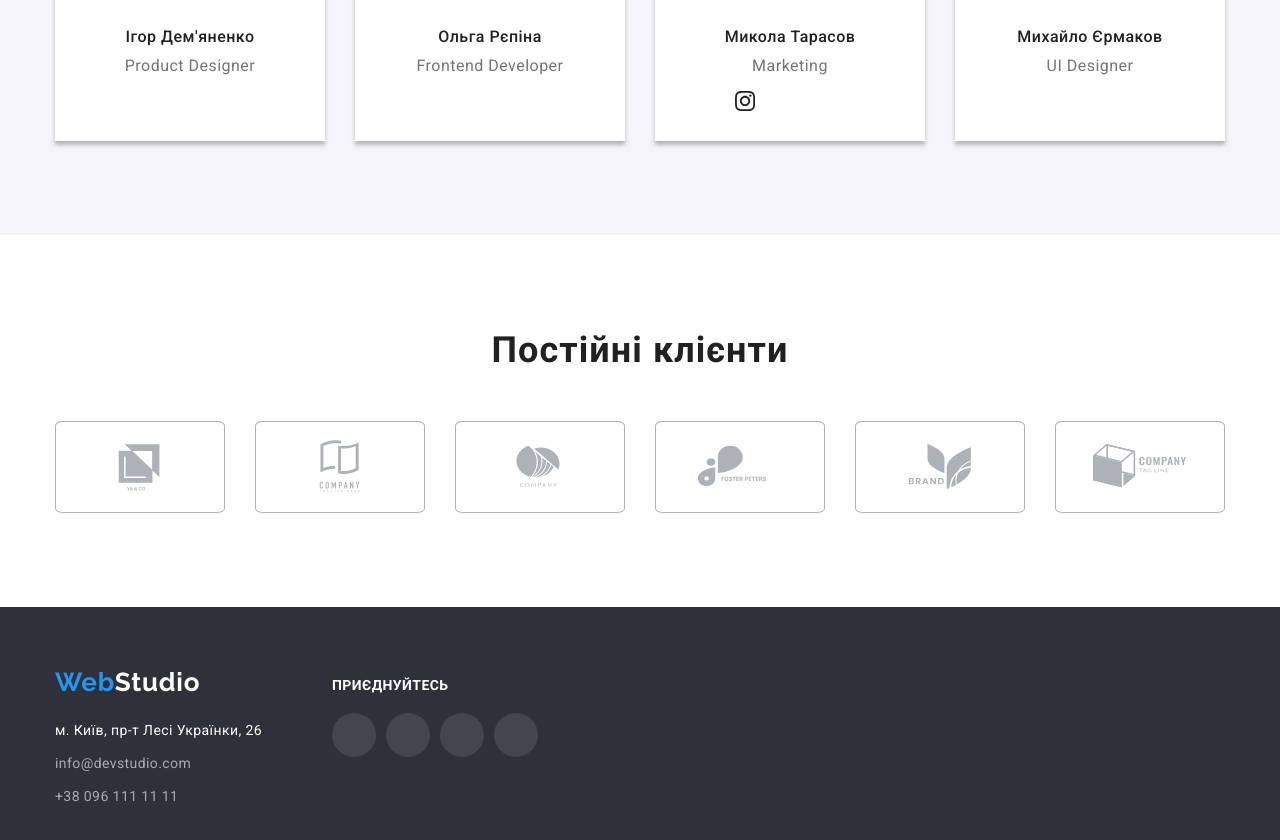
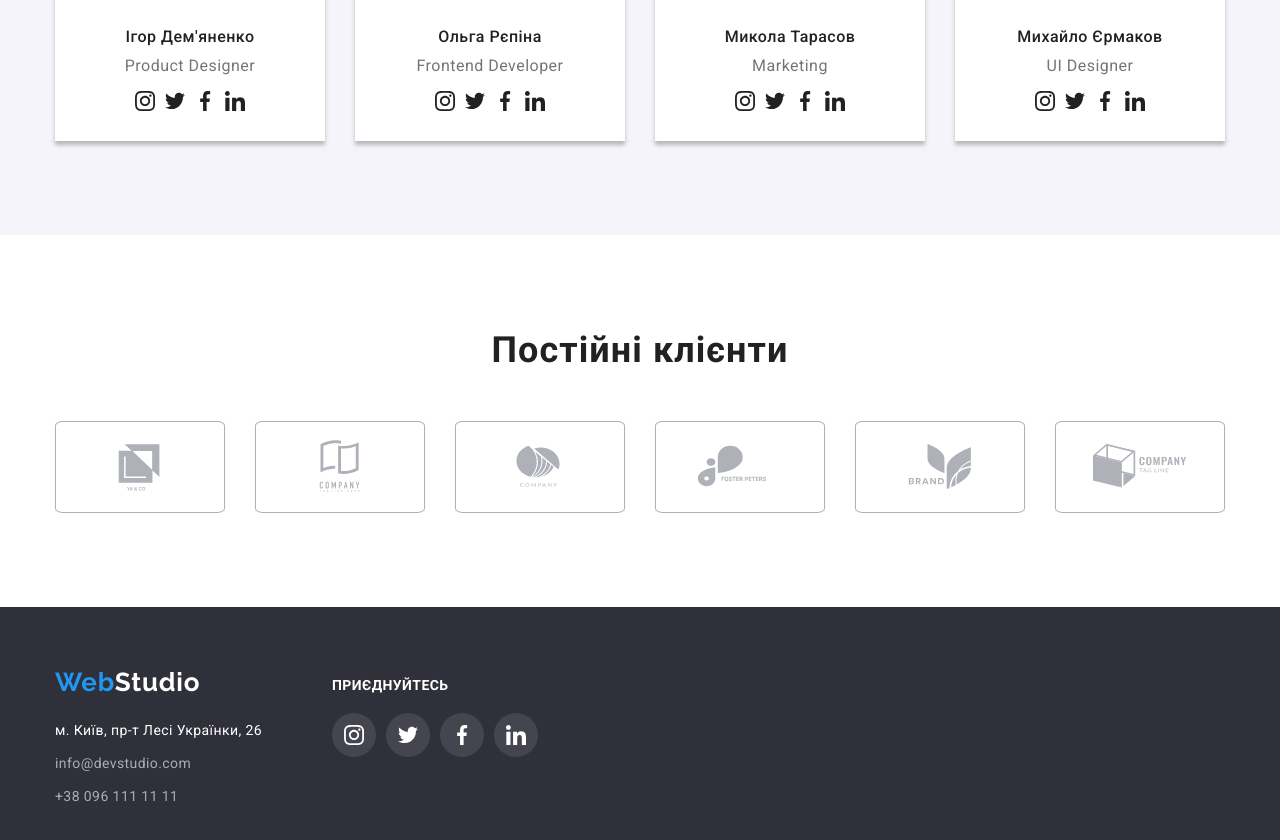
Before and after one commit to ssmazay/goit-markup-hw-04, a plain HTML site: page index.html in a window 1280 px wide. Shown: the part 2056-2896 px from the top of the page. Drawn offline with nearby package versions, Linux system fonts and the light colour scheme.

Commit message:
icon footer

```diff
--- a/css/styles.css
+++ b/css/styles.css
@@ -479,6 +479,8 @@ nav {
   color: var(--main-txt-cl);
   background-color: rgba(255, 255, 255, 0.1);
   border-radius: 50%;
+  width: 100%;
+  height: 100%;
 }
 
 .footer-link-icon:hover,
@@ -486,11 +488,14 @@ nav {
   background-color: var(--link-txt-cl);
 }
 
-/* .footer-icon {
-  fill: currentColor;
-} */
+.footer-icon {
+  fill: var(--main-bg-cl);
+}
 
-/* .footer-icon-item { */
+.footer-icon-item {
+  width: 44px;
+  height: 44px;
+}
 
 /*Portfolio*/
 
--- a/index.html
+++ b/index.html
@@ -148,7 +148,7 @@
                   <a class="socials-link link" width="100%" height="100%" href="https://instagram.com" target="_blank"
                     rel="noopener noreferrer" aria-label="Instagram">
                     <svg class="socials-icon" width="20" height="20">
-                      <use href="./images/sprite.svg#instagram"></use>
+                      <use href="./images/icons.svg#instagram"></use>
                     </svg>
                   </a>
                 </li>
@@ -156,7 +156,7 @@
                   <a class="socials-link link" width="100%" height="100%" href="https://twitter.com"
                     aria-label="Twitter" target="_blank" rel="noopener noreferrer">
                     <svg class="socials-icon" width="20" height="20">
-                      <use href="./images/sprite.svg#twitter"></use>
+                      <use href="./images/icons.svg#twitter"></use>
                     </svg>
                   </a>
                 </li>
@@ -164,7 +164,7 @@
                   <a class="socials-link link" width="100%" height="100%" href="https://facebook.com"
                     aria-label="Facebook" target="_blank" rel="noopener noreferrer">
                     <svg class="socials-icon" width="20" height="20">
-                      <use href="./images/sprite.svg#facebook"></use>
+                      <use href="./images/icons.svg#facebook"></use>
                     </svg>
                   </a>
                 </li>
@@ -172,7 +172,7 @@
                   <a class="socials-link link" width="100%" height="100%" href="https://linkedin.com"
                     aria-label="LinkedIn" target="_blank" rel="noopener noreferrer">
                     <svg class="socials-icon" width="20" height="20">
-                      <use href="./images/sprite.svg#linkedin"></use>
+                      <use href="./images/icons.svg#linkedin"></use>
                     </svg>
                   </a>
                 </li>
@@ -189,7 +189,7 @@
                   <a class="socials-link link" width="100%" height="100%" href="https://instagram.com" target="_blank"
                     rel="noopener noreferrer" aria-label="Instagram">
                     <svg class="socials-icon" width="20" height="20">
-                      <use href="./images/sprite.svg#instagram"></use>
+                      <use href="./images/icons.svg#instagram"></use>
                     </svg>
                   </a>
                 </li>
@@ -197,7 +197,7 @@
                   <a class="socials-link link" width="100%" height="100%" href="https://twitter.com"
                     aria-label="Twitter" target="_blank" rel="noopener noreferrer">
                     <svg class="socials-icon" width="20" height="20">
-                      <use href="./images/sprite.svg#twitter"></use>
+                      <use href="./images/icons.svg#twitter"></use>
                     </svg>
                   </a>
                 </li>
@@ -205,7 +205,7 @@
                   <a class="socials-link link" width="100%" height="100%" href="https://facebook.com"
                     aria-label="Facebook" target="_blank" rel="noopener noreferrer">
                     <svg class="socials-icon" width="20" height="20">
-                      <use href="./images/sprite.svg#facebook"></use>
+                      <use href="./images/icons.svg#facebook"></use>
                     </svg>
                   </a>
                 </li>
@@ -213,7 +213,7 @@
                   <a class="socials-link link" width="100%" height="100%" href="https://linkedin.com"
                     aria-label="LinkedIn" target="_blank" rel="noopener noreferrer">
                     <svg class="socials-icon" width="20" height="20">
-                      <use href="./images/sprite.svg#linkedin"></use>
+                      <use href="./images/icons.svg#linkedin"></use>
                     </svg>
                   </a>
                 </li>
@@ -238,7 +238,7 @@
                   <a class="socials-link link" width="100%" height="100%" href="https://twitter.com"
                     aria-label="Twitter" target="_blank" rel="noopener noreferrer">
                     <svg class="socials-icon" width="20" height="20">
-                      <use href="./images/sprite.svg#twitter"></use>
+                      <use href="./images/icons.svg#twitter"></use>
                     </svg>
                   </a>
                 </li>
@@ -246,7 +246,7 @@
                   <a class="socials-link link" width="100%" height="100%" href="https://facebook.com"
                     aria-label="Facebook" target="_blank" rel="noopener noreferrer">
                     <svg class="socials-icon" width="20" height="20">
-                      <use href="./images/sprite.svg#facebook"></use>
+                      <use href="./images/icons.svg#facebook"></use>
                     </svg>
                   </a>
                 </li>
@@ -254,7 +254,7 @@
                   <a class="socials-link link" width="100%" height="100%" href="https://linkedin.com"
                     aria-label="LinkedIn" target="_blank" rel="noopener noreferrer">
                     <svg class="socials-icon" width="20" height="20">
-                      <use href="./images/sprite.svg#linkedin"></use>
+                      <use href="./images/icons.svg#linkedin"></use>
                     </svg>
                   </a>
                 </li>
@@ -271,7 +271,7 @@
                   <a class="socials-link link" width="100%" height="100%" href="https://instagram.com" target="_blank"
                     rel="noopener noreferrer" aria-label="Instagram">
                     <svg class="socials-icon" width="20" height="20">
-                      <use href="./images/sprite.svg#instagram"></use>
+                      <use href="./images/icons.svg#instagram"></use>
                     </svg>
                   </a>
                 </li>
@@ -279,7 +279,7 @@
                   <a class="socials-link link" width="100%" height="100%" href="https://twitter.com"
                     aria-label="Twitter" target="_blank" rel="noopener noreferrer">
                     <svg class="socials-icon" width="20" height="20">
-                      <use href="./images/sprite.svg#twitter"></use>
+                      <use href="./images/icons.svg#twitter"></use>
                     </svg>
                   </a>
                 </li>
@@ -287,7 +287,7 @@
                   <a class="socials-link link" width="100%" height="100%" href="https://facebook.com"
                     aria-label="Facebook" target="_blank" rel="noopener noreferrer">
                     <svg class="socials-icon" width="20" height="20">
-                      <use href="./images/sprite.svg#facebook"></use>
+                      <use href="./images/icons.svg#facebook"></use>
                     </svg>
                   </a>
                 </li>
@@ -295,7 +295,7 @@
                   <a class="socials-link link" width="100%" height="100%" href="https://linkedin.com"
                     aria-label="LinkedIn" target="_blank" rel="noopener noreferrer">
                     <svg class="socials-icon" width="20" height="20">
-                      <use href="./images/sprite.svg#linkedin"></use>
+                      <use href="./images/icons.svg#linkedin"></use>
                     </svg>
                   </a>
                 </li>
@@ -383,32 +383,32 @@
           <li class="footer-icon-item list">
             <a class="footer-link-icon link" href="https://instagram.com" target="_blank" rel="noopener noreferrer"
               aria-label="Instagram">
-              <svg class="footer-icon" width="44" height="44">
-                <use href="./images/sprite.svg#instagram"></use>
+              <svg class="footer-icon" width="20" height="20">
+                <use href="./images/icons.svg#instagram"></use>
               </svg>
             </a>
           </li>
           <li class="footer-icon-item list">
             <a class="footer-link-icon link" href="https://twitter.com" aria-label="Twitter" target="_blank"
               rel="noopener noreferrer">
-              <svg class="footer-icon" width="44" height="44">
-                <use href="./images/sprite.svg#twitter"></use>
+              <svg class="footer-icon" width="20" height="20">
+                <use href="./images/icons.svg#twitter"></use>
               </svg>
             </a>
           </li>
           <li class="footer-icon-item list">
             <a class="footer-link-icon link" href="https://facebook.com" aria-label="Facebook" target="_blank"
               rel="noopener noreferrer">
-              <svg class="footer-icon" width="44" height="44">
-                <use href="./images/sprite.svg#facebook"></use>
+              <svg class="footer-icon" width="20" height="20">
+                <use href="./images/icons.svg#facebook"></use>
               </svg>
             </a>
           </li>
           <li class="footer-icon-item list">
             <a class="footer-link-icon link" href="https://linkedin.com" aria-label="LinkedIn" target="_blank"
               rel="noopener noreferrer">
-              <svg class="footer-icon" width="44" height="44">
-                <use href="./images/sprite.svg#linkedin"></use>
+              <svg class="footer-icon" width="20" height="20">
+                <use href="./images/icons.svg#linkedin"></use>
               </svg>
             </a>
           </li>
```
Also changed, not shown: portfolio.html (+8 -8 lines).
